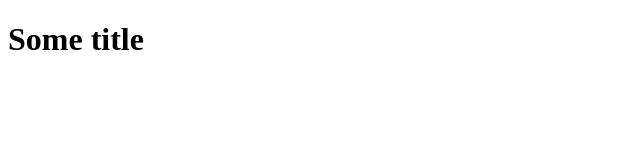
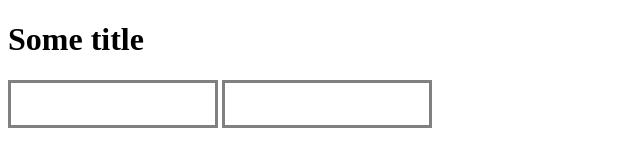
Before and after one commit to yaroslav-bodnar/My_JS, a plain HTML site: page index.html in a window 1280 px wide. Shown: the whole page, without its empty margins (0-640 px from the left). Drawn offline with Linux system fonts and the light colour scheme.

Commit message:
las push

```diff
--- a/index.html
+++ b/index.html
@@ -11,6 +11,20 @@
 
 
 
+    <form action="" id="form" class="form">
+        <input type="tel" maxlength="8" minlength="6">
+        <input type="text" maxlength="4" minlength="7">
+    </form>
+
+
+
+    <style>
+        input {
+            width: 200px;
+            height: 40px;
+            border: 3px solid grey;
+        }
+    </style>
 
 
 
```
